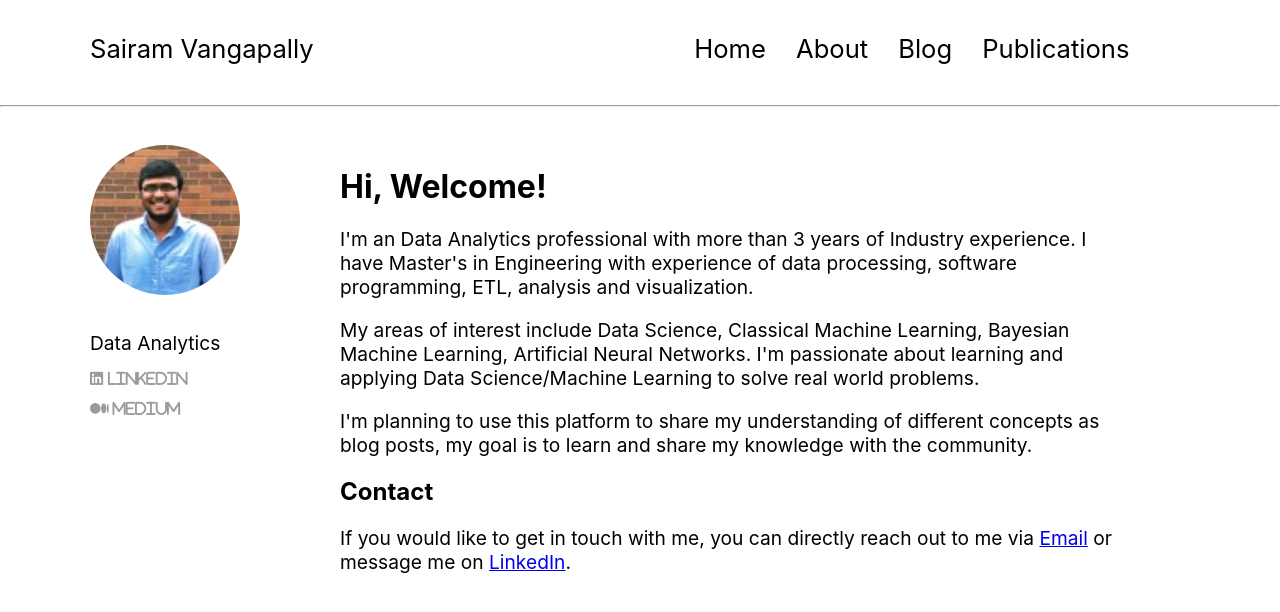
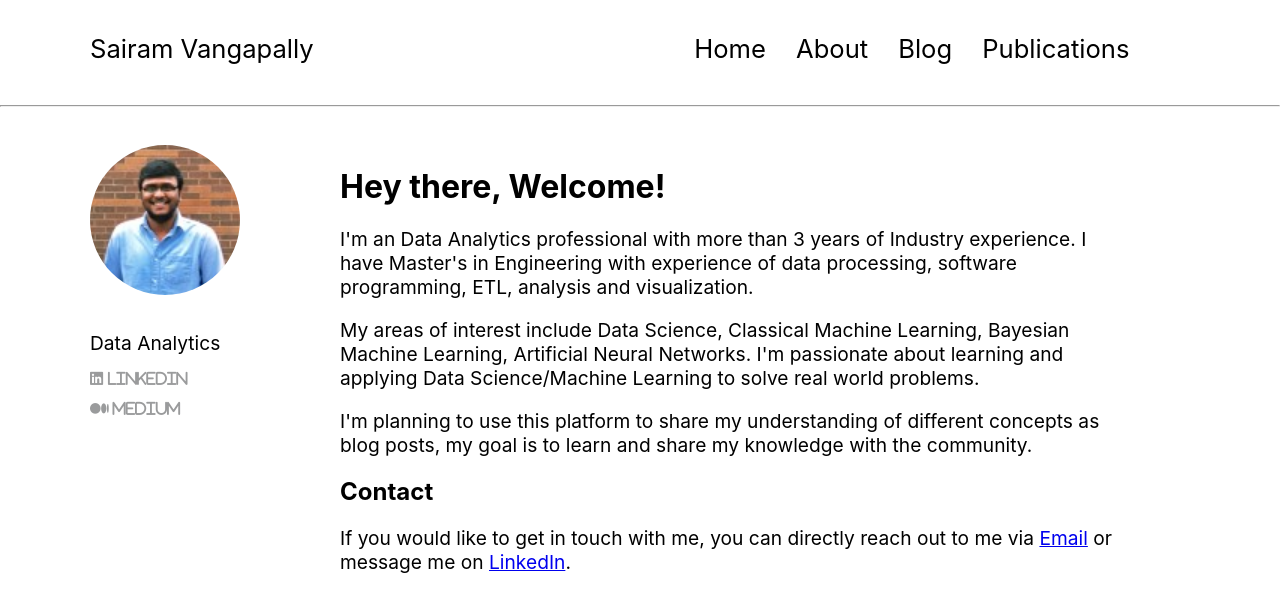
Before and after one commit to saivangapally/my-website, a React (Create React App) app: page / in a window 1280 px wide. Shown: the top 612 px of the page. Built offline with nearby package versions, Linux system fonts and the light colour scheme.

Commit message:
Update Home.js

```diff
--- a/src/content/Home.js
+++ b/src/content/Home.js
@@ -4,7 +4,7 @@ class Home extends Component{
     render(){
         return(
             <div className="Bottomrightside">
-                <h1>Hi, Welcome! </h1>
+                <h1>Hey there, Welcome! </h1>
                 <p>I'm an Data Analytics professional with more than 3 years of Industry experience. I have Master's in Engineering
                     with experience of data processing, software programming, ETL, analysis and visualization.
                 </p>
```
